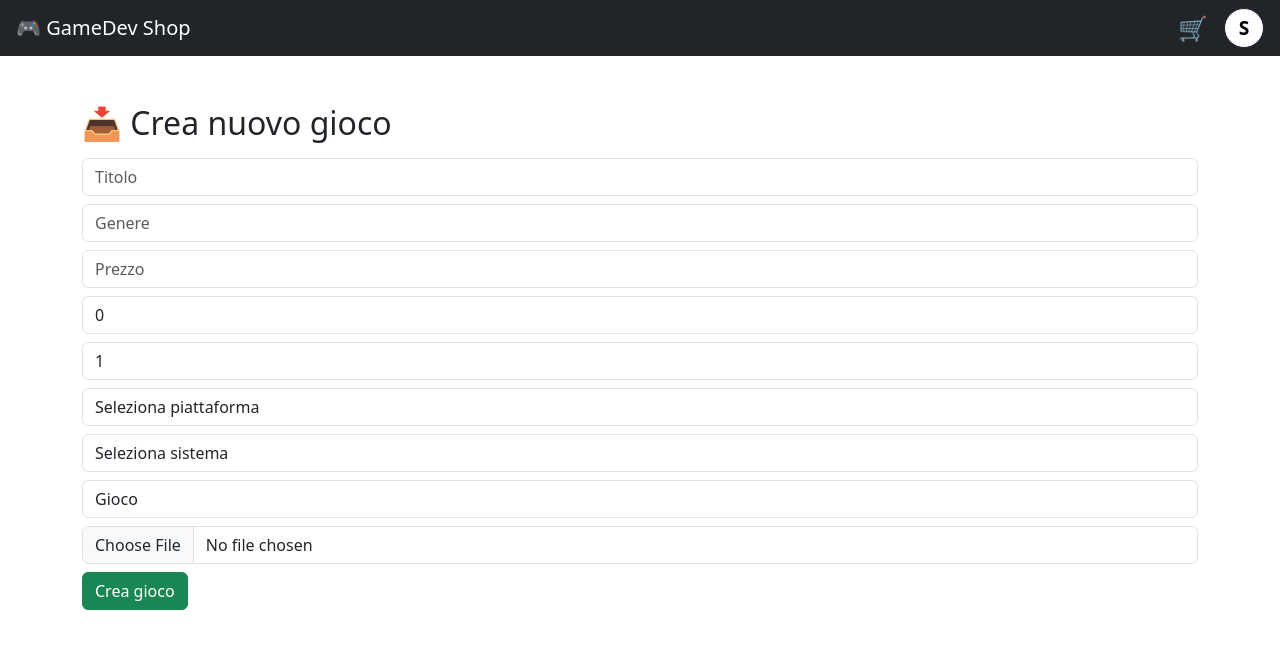
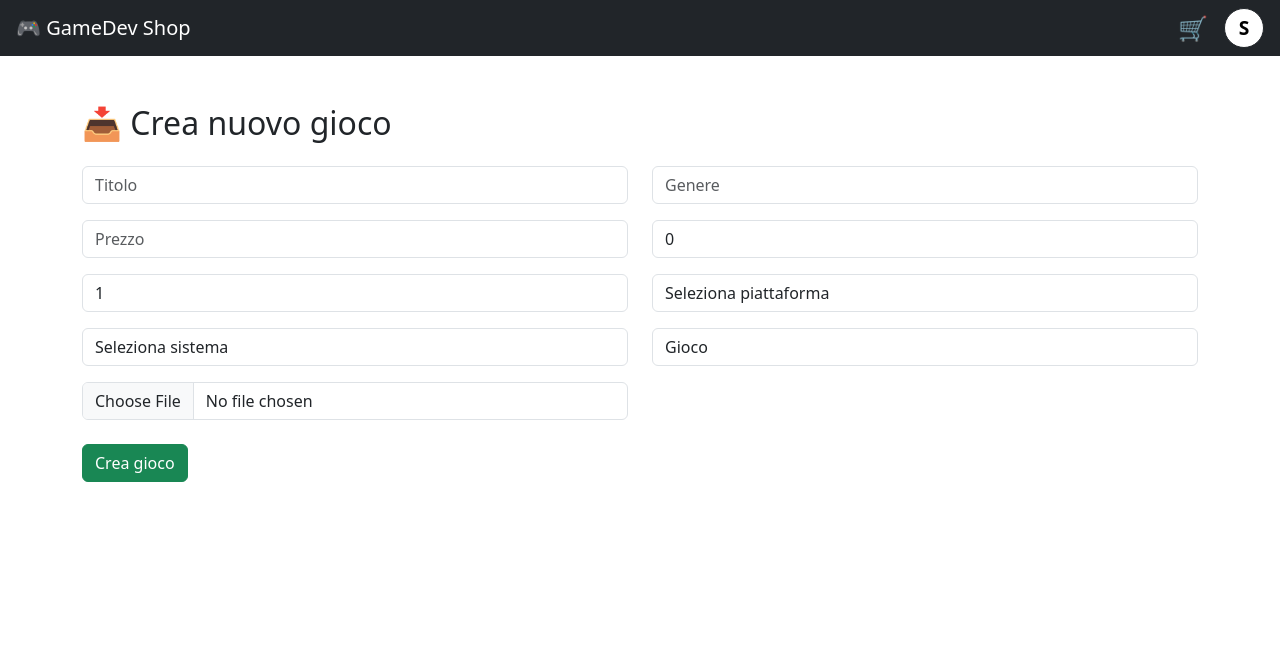
Before and after one commit to Jose24-rgb/Progetto-Finale, a React (Create React App) app in the folder frontend/: page /admin/create-game in a window 1280 px wide. Shown: the top 648 px of the page. Built offline with nearby package versions, Linux system fonts and the light colour scheme; sample sign-in values are in the browser's storage.

Commit message:
modifiche

```diff
--- a/frontend/src/pages/AdminCreateGame.js
+++ b/frontend/src/pages/AdminCreateGame.js
@@ -45,6 +45,8 @@ const AdminCreateGame = () => {
     <div className="container mt-5">
       <h2>📥 Crea nuovo gioco</h2>
       <form onSubmit={handleSubmit} encType="multipart/form-data">
+        <div className="row">
+          <div className="col-md-6">
             <input
               className="form-control my-2"
               name="title"
@@ -53,6 +55,8 @@ const AdminCreateGame = () => {
               onChange={handleChange}
               required
             />
+          </div>
+          <div className="col-md-6">
             <input
               className="form-control my-2"
               name="genre"
@@ -60,6 +64,8 @@ const AdminCreateGame = () => {
               value={form.genre}
               onChange={handleChange}
             />
+          </div>
+          <div className="col-md-6">
             <input
               className="form-control my-2"
               name="price"
@@ -69,6 +75,8 @@ const AdminCreateGame = () => {
               onChange={handleChange}
               required
             />
+          </div>
+          <div className="col-md-6">
             <input
               className="form-control my-2"
               name="discount"
@@ -77,6 +85,8 @@ const AdminCreateGame = () => {
               value={form.discount}
               onChange={handleChange}
             />
+          </div>
+          <div className="col-md-6">
             <input
               className="form-control my-2"
               name="stock"
@@ -85,7 +95,8 @@ const AdminCreateGame = () => {
               value={form.stock}
               onChange={handleChange}
             />
-
+          </div>
+          <div className="col-md-6">
             <select
               className="form-control my-2"
               name="platform"
@@ -102,7 +113,8 @@ const AdminCreateGame = () => {
               <option>Nintendo eShop</option>
               <option>Microsoft Store</option>
             </select>
-
+          </div>
+          <div className="col-md-6">
             <select
               className="form-control my-2"
               name="system"
@@ -117,7 +129,8 @@ const AdminCreateGame = () => {
               <option>Switch</option>
               <option>Switch 2</option>
             </select>
-
+          </div>
+          <div className="col-md-6">
             <select
               className="form-control my-2"
               name="type"
@@ -132,15 +145,17 @@ const AdminCreateGame = () => {
               <option>Carte regalo</option>
               <option>Gioco + DLC</option>
             </select>
-
+          </div>
+          <div className="col-md-6">
             <input
               type="file"
               className="form-control my-2"
               onChange={handleFile}
               accept="image/png, image/jpeg"
             />
-
-        <button className="btn btn-success">Crea gioco</button>
+          </div>
+        </div>
+        <button className="btn btn-success mt-3">Crea gioco</button>
       </form>
     </div>
   );
--- a/frontend/src/pages/AdminEditGame.js
+++ b/frontend/src/pages/AdminEditGame.js
@@ -102,6 +102,8 @@ const AdminEditGame = () => {
     <div className="container mt-5">
       <h2>✏️ Modifica Gioco</h2>
       <form onSubmit={handleSubmit} encType="multipart/form-data">
+        <div className="row">
+          <div className="col-md-6">
             <input
               className="form-control my-2"
               name="title"
@@ -110,6 +112,8 @@ const AdminEditGame = () => {
               onChange={handleChange}
               required
             />
+          </div>
+          <div className="col-md-6">
             <input
               className="form-control my-2"
               name="genre"
@@ -117,6 +121,8 @@ const AdminEditGame = () => {
               value={form.genre}
               onChange={handleChange}
             />
+          </div>
+          <div className="col-md-6">
             <input
               className="form-control my-2"
               name="price"
@@ -126,6 +132,8 @@ const AdminEditGame = () => {
               onChange={handleChange}
               required
             />
+          </div>
+          <div className="col-md-6">
             <input
               className="form-control my-2"
               name="discount"
@@ -134,6 +142,8 @@ const AdminEditGame = () => {
               value={form.discount}
               onChange={handleChange}
             />
+          </div>
+          <div className="col-md-6">
             <input
               className="form-control my-2"
               name="stock"
@@ -142,6 +152,8 @@ const AdminEditGame = () => {
               value={form.stock}
               onChange={handleChange}
             />
+          </div>
+          <div className="col-md-6">
             <select
               className="form-control my-2"
               name="platform"
@@ -157,7 +169,8 @@ const AdminEditGame = () => {
               <option>Nintendo eShop</option>
               <option>Microsoft Store</option>
             </select>
-
+          </div>
+          <div className="col-md-6">
             <select
               className="form-control my-2"
               name="system"
@@ -171,7 +184,8 @@ const AdminEditGame = () => {
               <option>Switch</option>
               <option>Switch 2</option>
             </select>
-
+          </div>
+          <div className="col-md-6">
             <select
               className="form-control my-2"
               name="type"
@@ -185,7 +199,8 @@ const AdminEditGame = () => {
               <option>Carte regalo</option>
               <option>Gioco + DLC</option>
             </select>
-
+          </div>
+          <div className="col-md-6">
             <label className="form-label">Cambia immagine</label>
             <input
               type="file"
@@ -193,6 +208,8 @@ const AdminEditGame = () => {
               onChange={handleFile}
               accept="image/png, image/jpeg"
             />
+          </div>
+        </div>
 
         <div className="d-flex gap-2 flex-wrap mt-3">
           <button type="submit" className="btn btn-primary">Salva modifiche</button>
--- a/frontend/src/pages/GameDetail.css
+++ b/frontend/src/pages/GameDetail.css
@@ -98,6 +98,7 @@ h2 {
   h2 {
     font-size: 1.5rem;
     padding-left: 0;
+    margin-top: 1rem; /* ← aggiungi questo */
   }
 }
 
```
Lines whose indentation alone changed are shown as unchanged.
